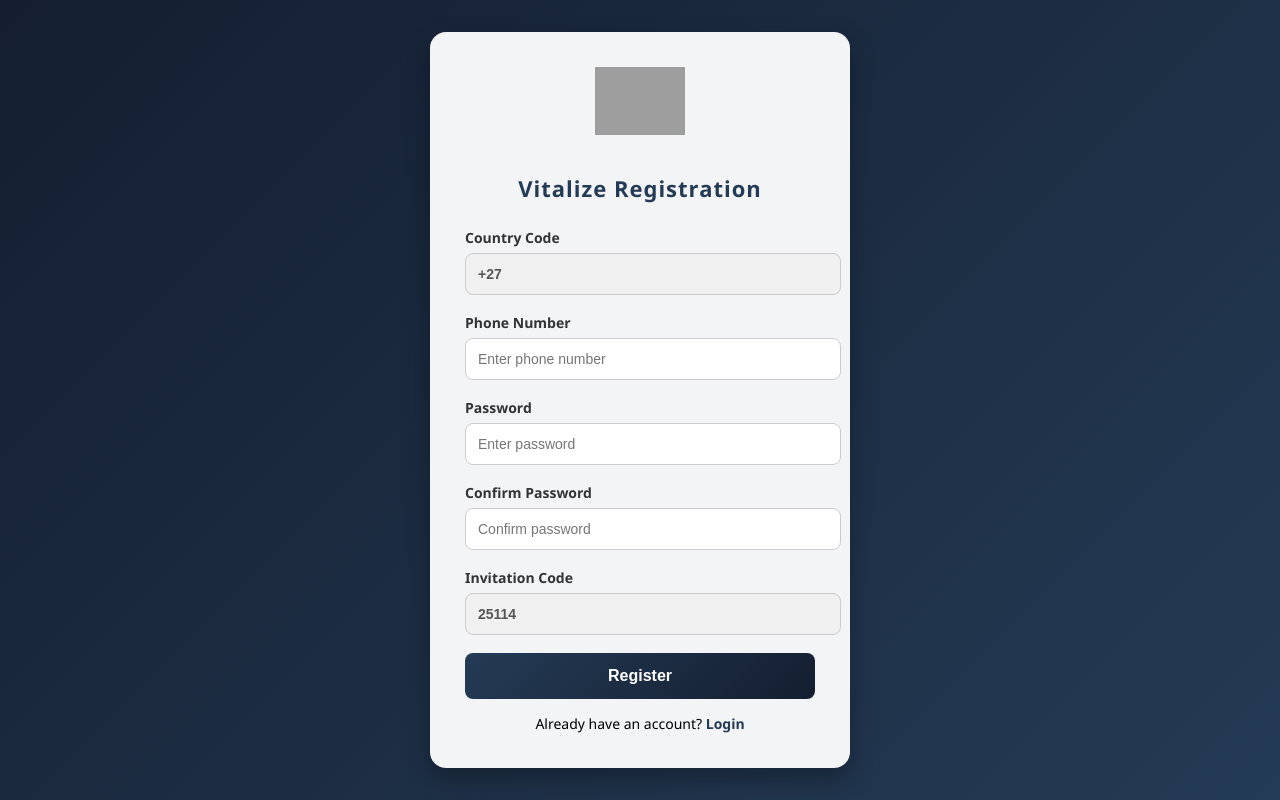
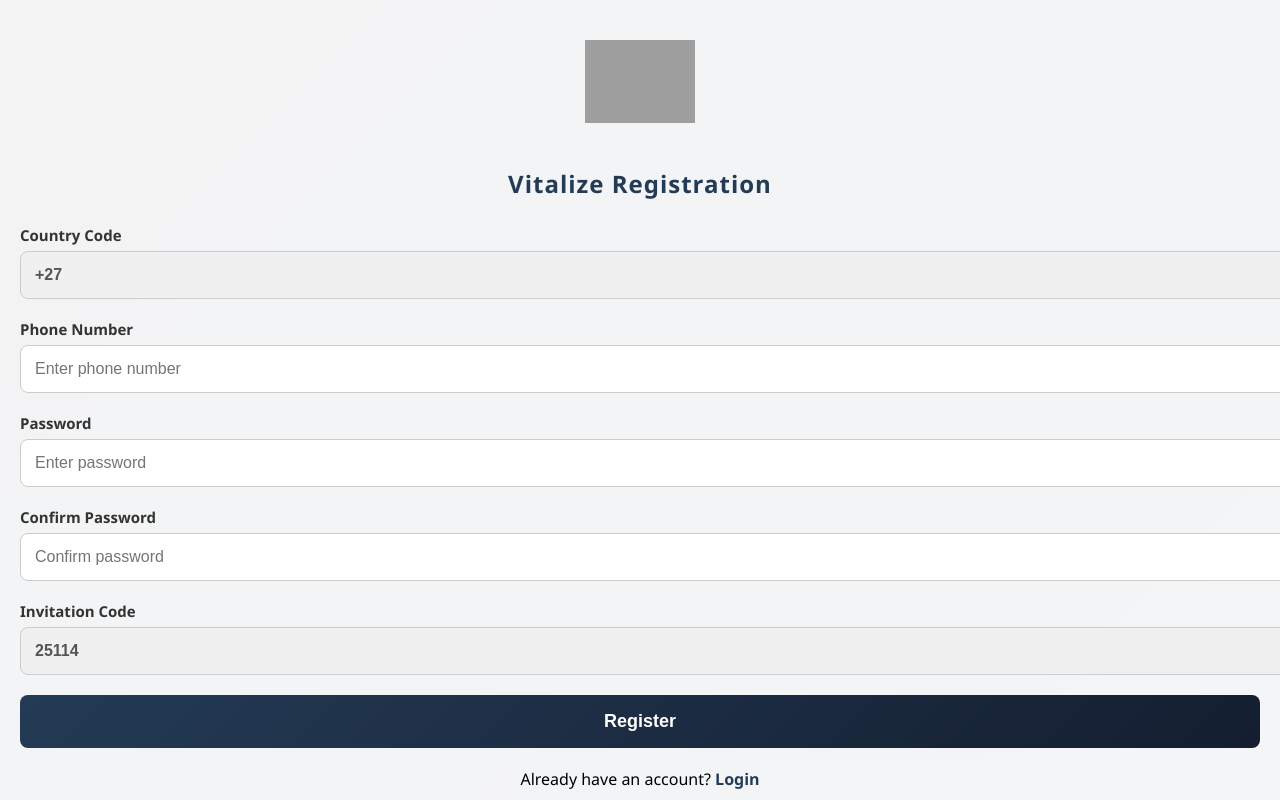
Before and after one commit to ZAVitalize/site, a plain HTML site: page index.html in a window 1280 px wide. Shown: the top 800 px of the page. Drawn offline with Linux system fonts and the light colour scheme; grey boxes are pictures that could not be loaded.

Commit message:
Update index.html

```diff
--- a/index.html
+++ b/index.html
@@ -2,13 +2,13 @@
 <html lang="en">
 <head>
   <meta charset="UTF-8">
-  <meta name="viewport" content="width=device-width, initial-scale=1.0">
+  <meta name="viewport" content="width=device-width, initial-scale=1.0, maximum-scale=1.0, user-scalable=no">
   <title>Vitalize - Register</title>
   <style>
     body {
       margin: 0;
       font-family: 'Segoe UI', Tahoma, Geneva, Verdana, sans-serif;
-      height: 100vh;
+      min-height: 100vh;
       display: flex;
       justify-content: center;
       align-items: center;
@@ -36,14 +36,17 @@
 
     .register-box {
       background: rgba(255, 255, 255, 0.95);
-      border-radius: 16px;
-      box-shadow: 0 10px 25px rgba(0,0,0,0.3);
-      padding: 35px;
-      width: 350px;
+      border-radius: 0; /* شاشة كاملة على الموبايل */
+      box-shadow: none;
+      padding: 30px 20px;
+      width: 100%;
+      height: 100vh;
+      max-width: 100%;
       text-align: center;
       position: relative;
       z-index: 1;
       animation: fadeInUp 1s ease-out;
+      overflow-y: auto;
     }
 
     @keyframes fadeInUp {
@@ -52,19 +55,19 @@
     }
 
     .logo {
-      width: 90px;
-      margin-bottom: 15px;
+      width: 110px;
+      margin: 10px 0 20px 0;
     }
 
     .register-box h2 {
       margin-bottom: 25px;
       color: #243B55;
-      font-size: 22px;
+      font-size: 24px;
       letter-spacing: 1px;
     }
 
     .form-group {
-      margin-bottom: 18px;
+      margin-bottom: 20px;
       text-align: left;
     }
 
@@ -72,16 +75,16 @@
       font-weight: 600;
       display: block;
       margin-bottom: 6px;
-      font-size: 14px;
+      font-size: 15px;
       color: #333;
     }
 
     input {
       width: 100%;
-      padding: 12px;
+      padding: 14px;
       border: 1px solid #ccc;
       border-radius: 8px;
-      font-size: 14px;
+      font-size: 16px;
       transition: 0.3s;
     }
 
@@ -101,10 +104,10 @@
     .btn {
       background: linear-gradient(135deg, #243B55, #141E30);
       color: #fff;
-      padding: 14px;
+      padding: 16px;
       border: none;
       width: 100%;
-      font-size: 16px;
+      font-size: 18px;
       border-radius: 8px;
       cursor: pointer;
       transition: 0.3s;
@@ -118,8 +121,8 @@
     }
 
     .login-link {
-      margin-top: 15px;
-      font-size: 14px;
+      margin-top: 20px;
+      font-size: 16px;
     }
 
     .login-link a {
@@ -137,6 +140,7 @@
       color: green;
       font-weight: bold;
       margin-top: 15px;
+      font-size: 16px;
     }
   </style>
 </head>
```
